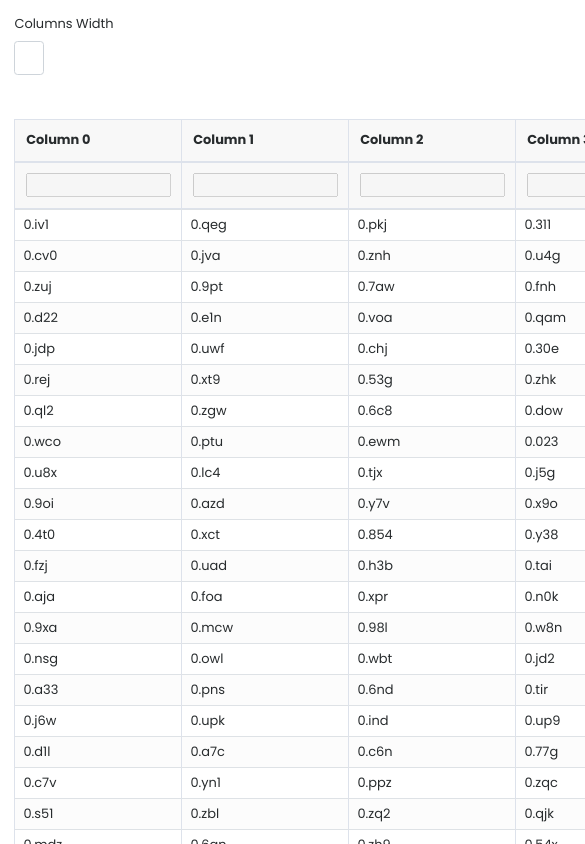
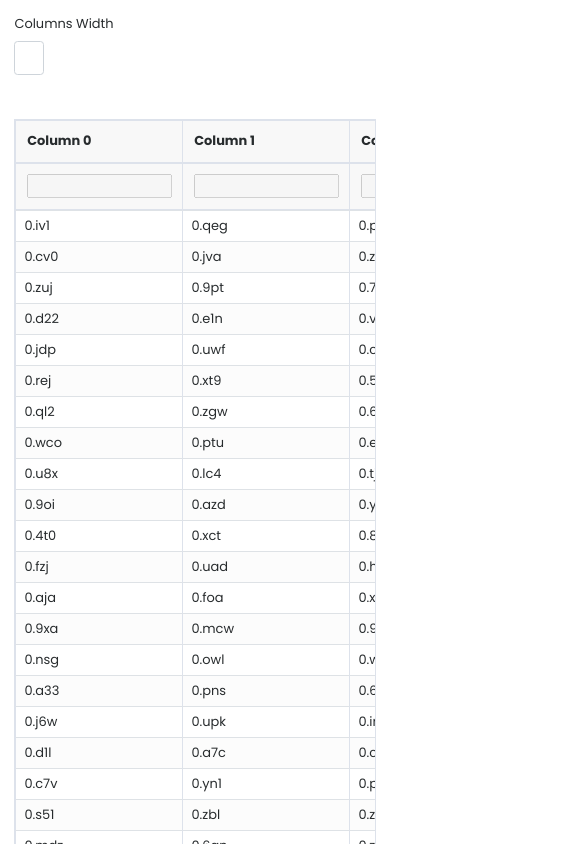
Before and after one commit to neb1neuron/spread-table, an Angular app: page / in a window 390 px wide. Shown: the top 844 px of the page, 585 px wide, since content can reach past the window. Built offline with nearby package versions, Linux system fonts and the light colour scheme.

Commit message:
updates responsive

```diff
--- a/src/app/app.component.html
+++ b/src/app/app.component.html
@@ -6,6 +6,7 @@
          placeholder="Enter email"
          [(ngModel)]="columnWidth">
 </div>
-<div class="p-3 h-100 w-100">
+<div class="p-3 w-100"
+     style="height: 800px;">
   <spread-table [columnWidth]="columnWidth"></spread-table>
 </div>
--- a/src/app/core/components/spread-table/spread-table.component.scss
+++ b/src/app/core/components/spread-table/spread-table.component.scss
@@ -1,9 +1,9 @@
-// .wrapper {
-//   width: 80%;
-//   height: 80%;
-//   overflow: auto;
-//   border: 1px solid #dde2eb;
-// }
+.wrapper {
+  width: 100%;
+  height: 100%;
+  overflow: auto;
+  border: 1px solid #dde2eb;
+}
 
 
 .spread-table {
```
